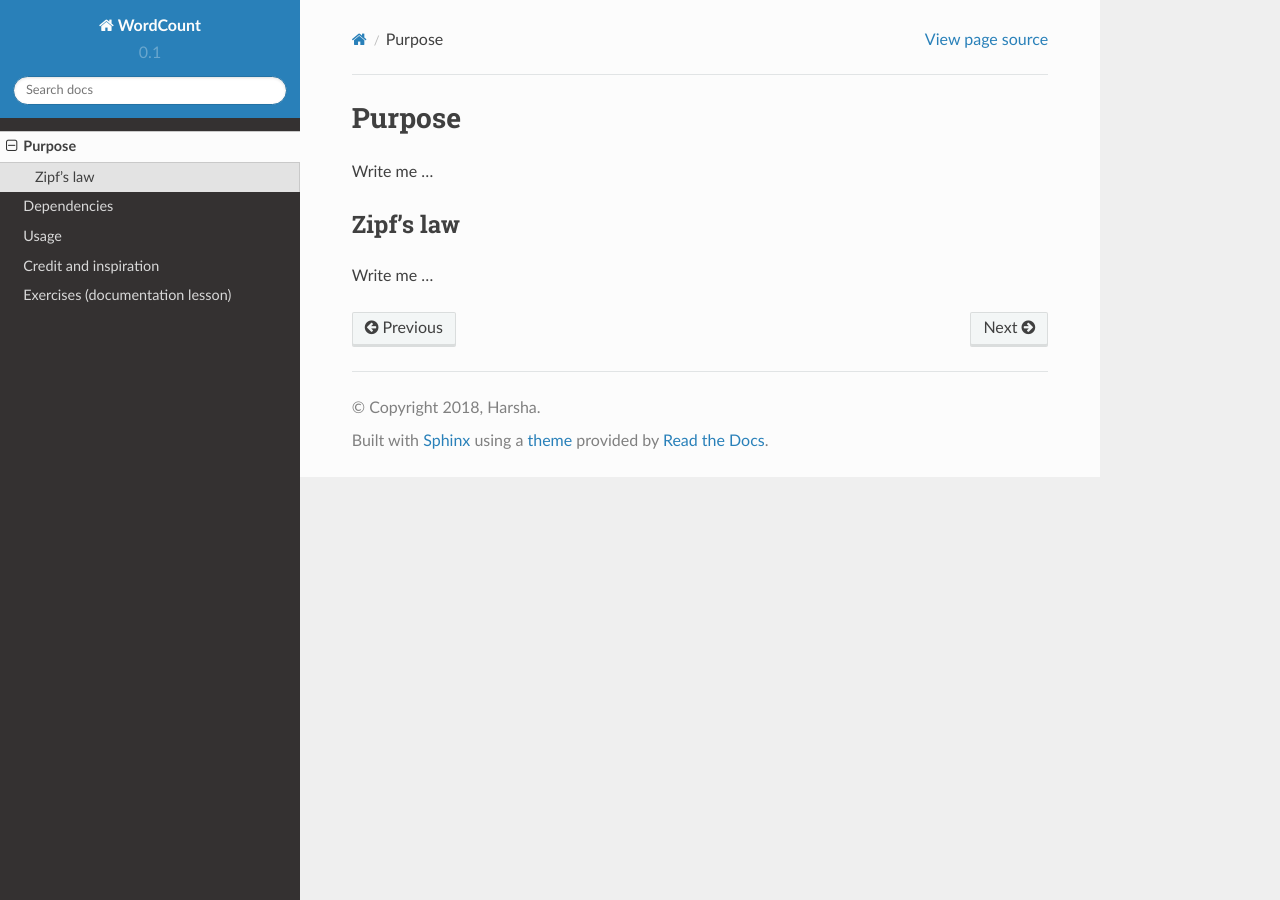
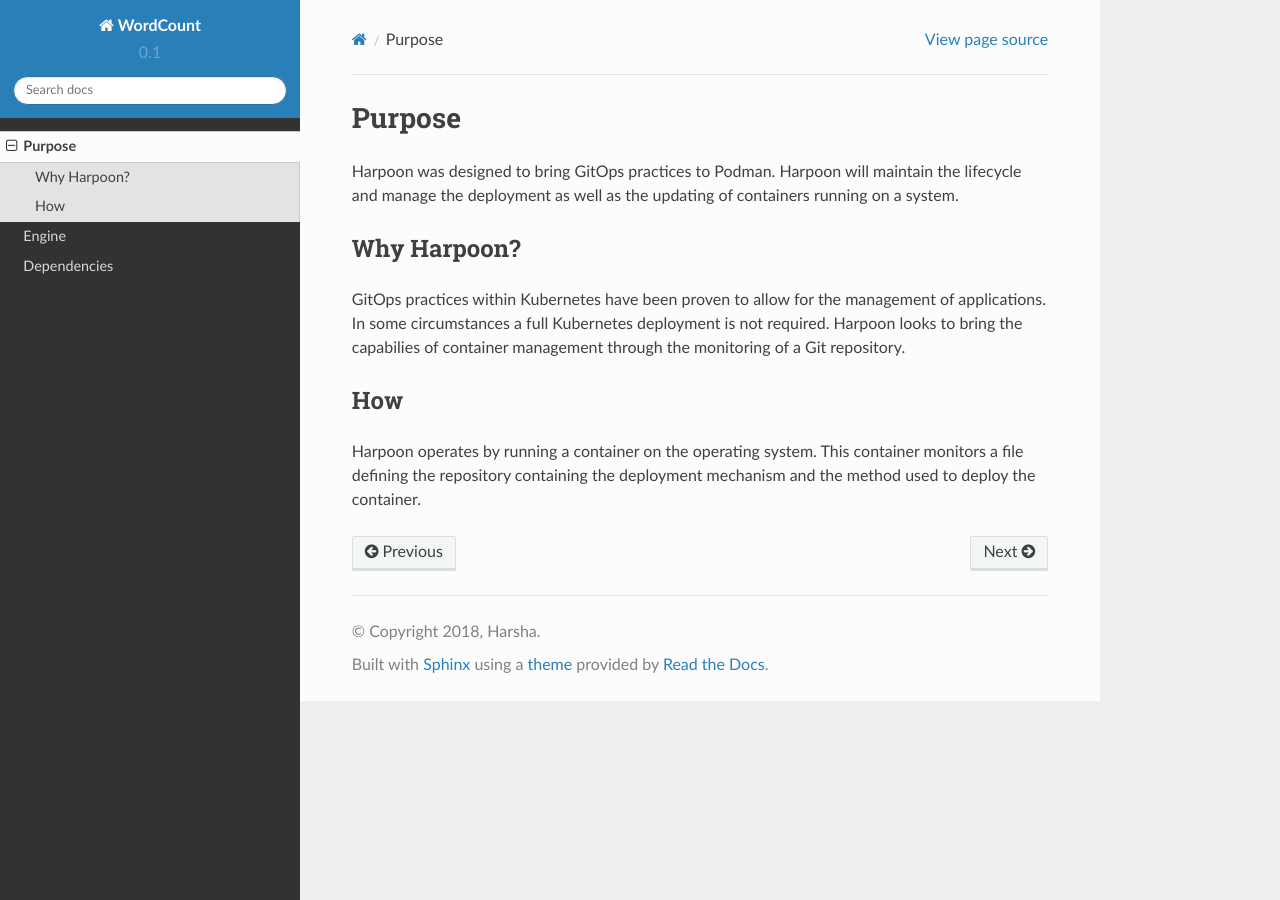
Before and after one commit to containers/fetchit, a Sphinx documentation site: the page built from doc/purpose.rst, in a window 1280 px wide. Built offline with Sphinx 7.4.7 and the Read the Docs theme 2.0.0, drawn with Linux system fonts in a browser that asks for light colours.

```diff
--- a/doc/purpose.rst
+++ b/doc/purpose.rst
@@ -3,10 +3,13 @@
 Purpose
 =======
 
-Write me ...
+Harpoon was designed to bring GitOps practices to Podman.
+Harpoon will maintain the lifecycle and manage the deployment as well as the updating of containers running on a system.
 
+Why Harpoon?
+------------
+GitOps practices within Kubernetes have been proven to allow for the management of applications. In some circumstances a full Kubernetes deployment is not required. Harpoon looks to bring the capabilies of container management through the monitoring of a Git repository.
 
-Zipf's law
-----------
-
-Write me ...
+How
+---
+Harpoon operates by running a container on the operating system. This container monitors a file defining the repository containing the deployment mechanism and the method used to deploy the container.
```
Also changed, not shown: doc/credit.rst (deleted, +0 -7 lines), doc/engine.rst (added, +35 -0 lines), doc/exercises.rst (deleted, +0 -49 lines), doc/index.rst (+5 -6 lines), doc/usage.rst (deleted, +0 -32 lines), doc/client.rst (renamed from doc/dependencies.rst).
